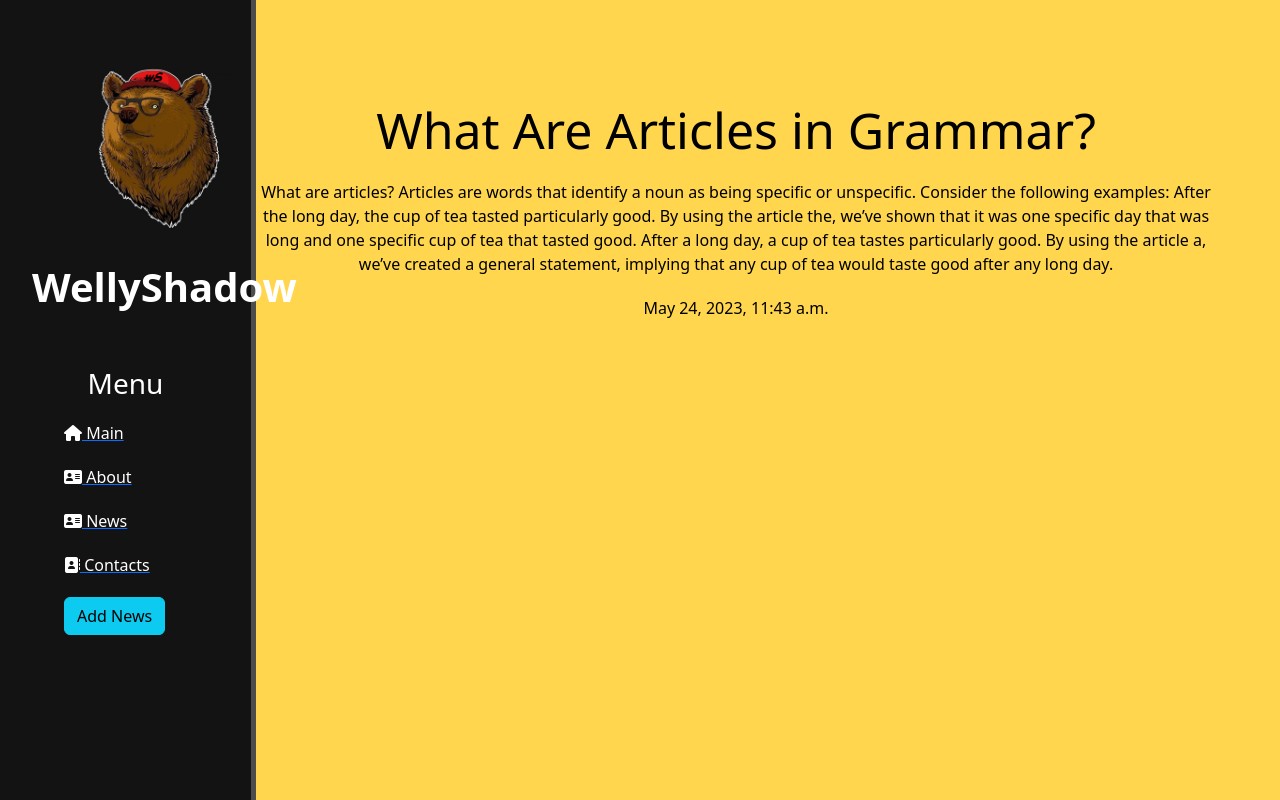
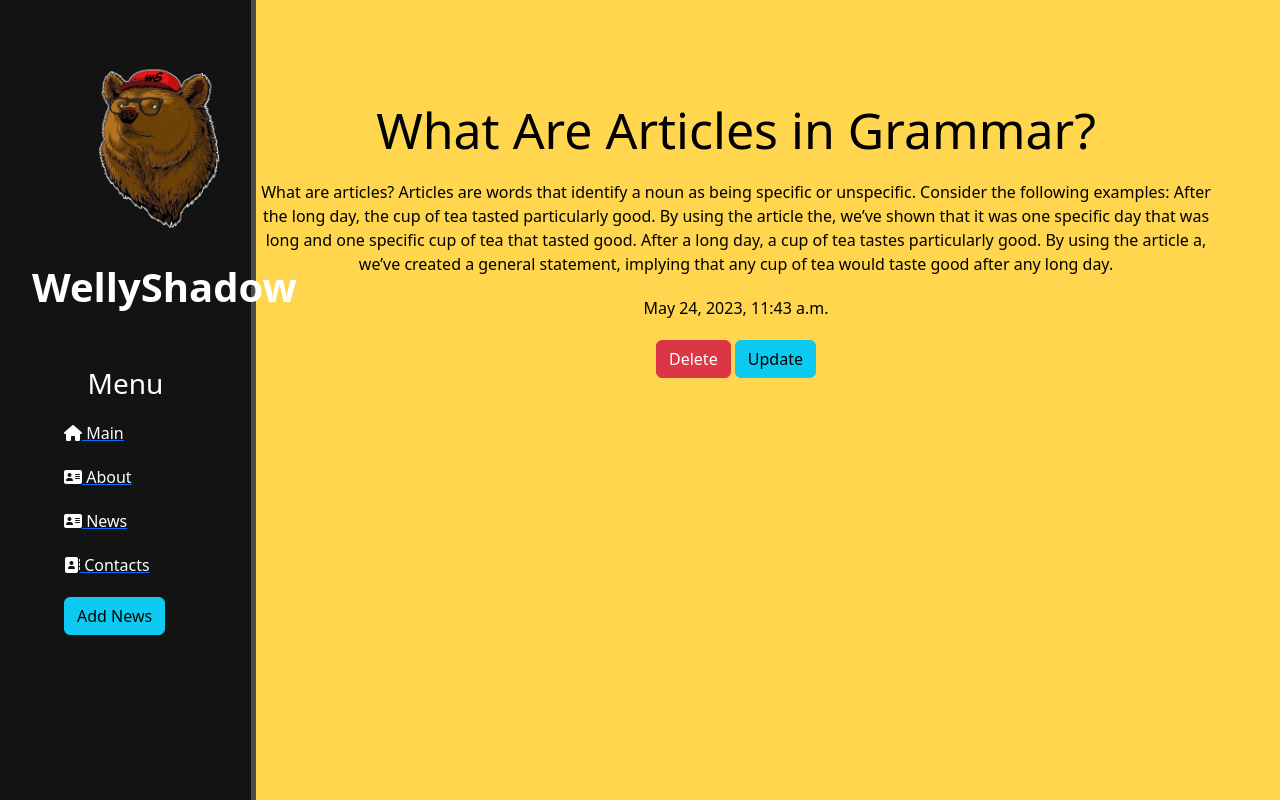
Before and after one commit to WellyShadow/Django, a Django app: page /news/2 in a window 1280 px wide. Run offline with Django 4.2, Linux system fonts and the light colour scheme; data comes from the database, SQL or seed files in the repository; both versions use the stored data as it was after the commit; some libraries are stand-ins or nearby versions.

Commit message:
add button delete and update

```diff
--- a/djangoproject/news/templates/news/detail_view.html
+++ b/djangoproject/news/templates/news/detail_view.html
@@ -7,7 +7,8 @@
         <h1> {{ article.title }} </h1>
         <p>{{ article.full_text }}</p>
         <p>{{ article.date }}</p>
-
+        <a href="{% url 'news_delete' article.id %}" class="btn btn-danger">Delete</a>
+        <a href="{% url 'news_update' article.id %}" class="btn btn-info">Update</a>
     </div>
 
 {% endblock%}
```
Also changed, not shown: djangoproject/db.sqlite3.
